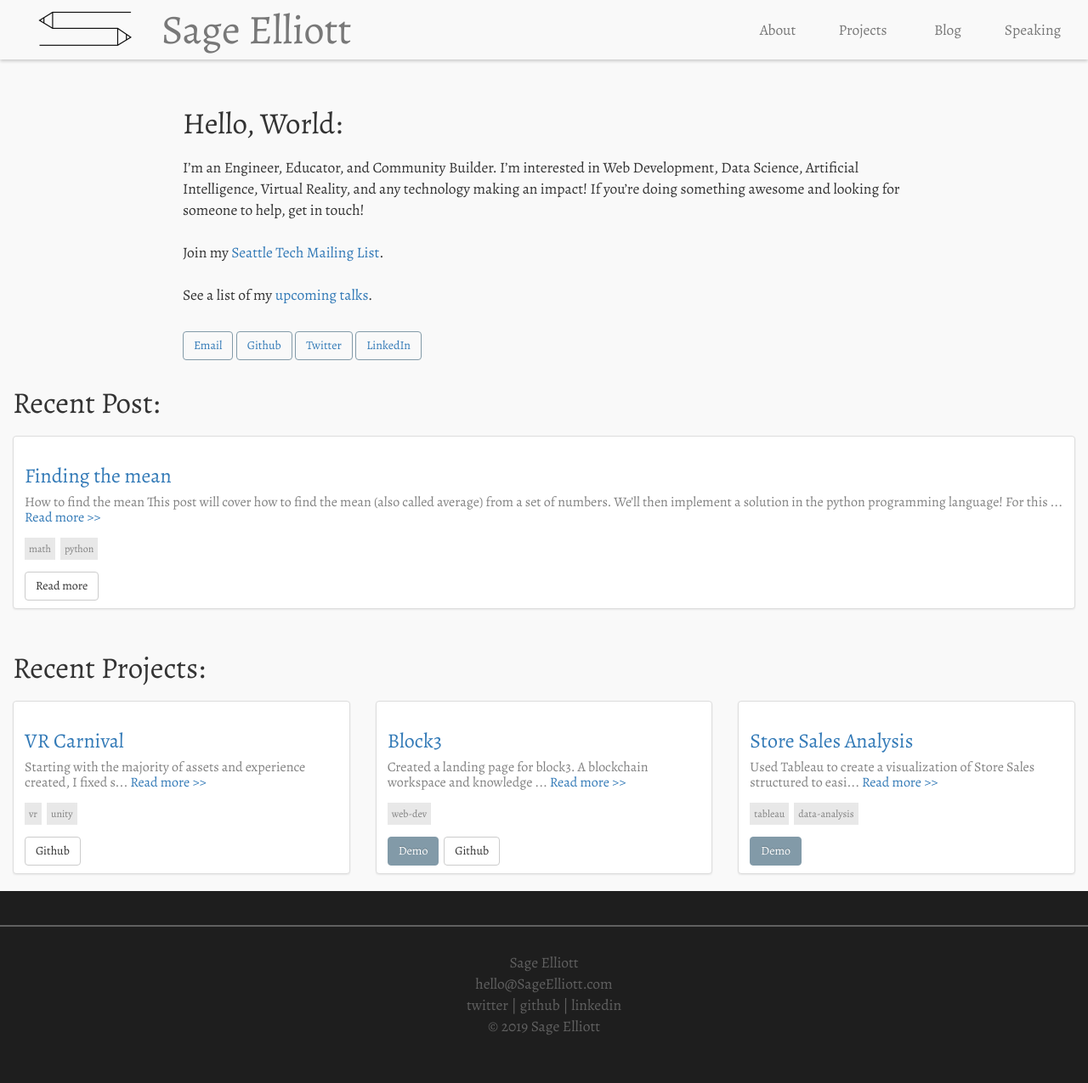
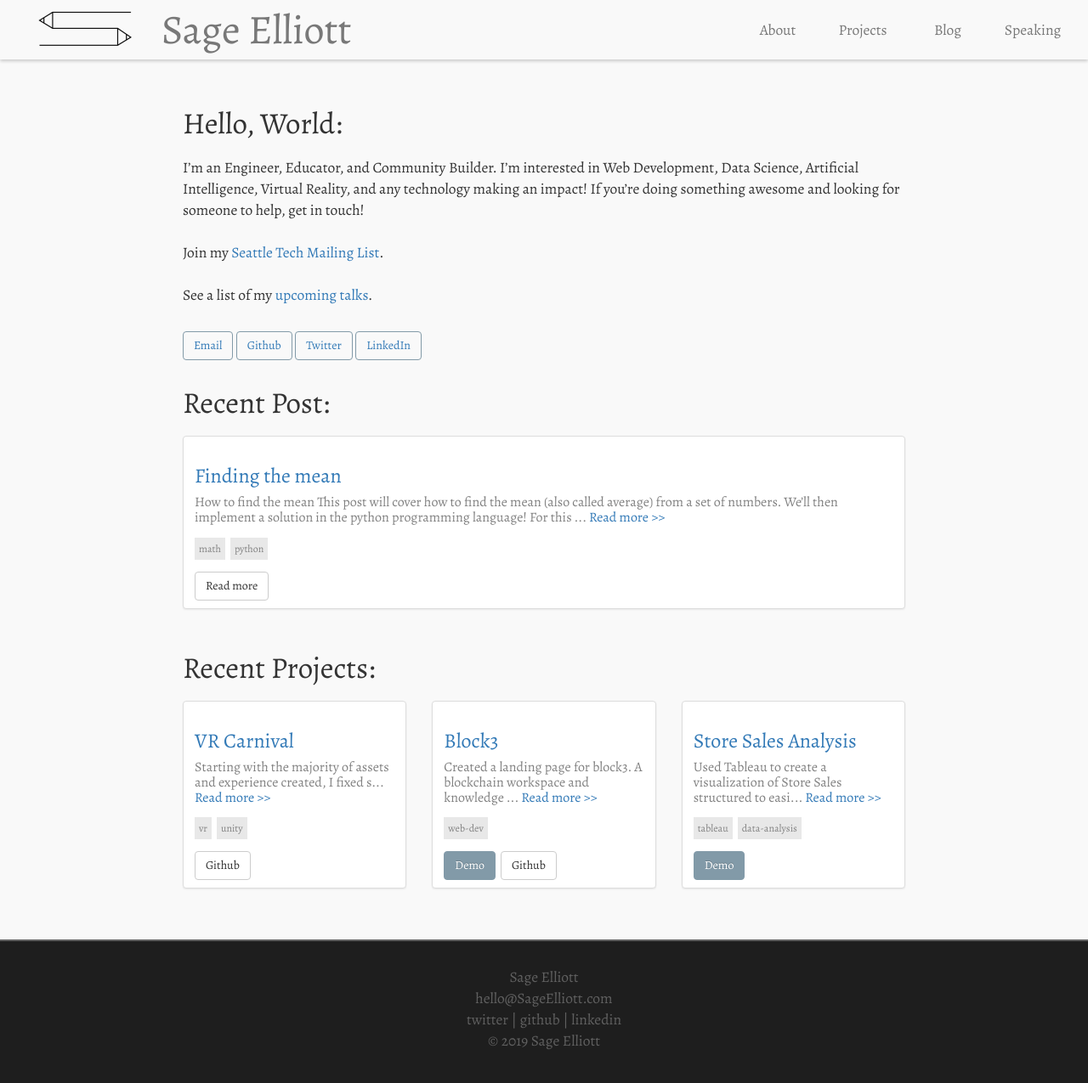
Before and after one commit to sagecodes/sage-blog, a Jekyll site: the page built from index.html, in a window 1280 px wide. Shown: the top 1275 px of the page at 85% size. Built offline with Jekyll 4.4.1, drawn with Linux system fonts in a browser that asks for light colours; nearby versions of some CDN libraries; some web fonts are replaced.

Commit message:
fix container

```diff
--- a/index.html
+++ b/index.html
@@ -2,12 +2,12 @@
 layout: default
 ---
 
-<!-- <div class="home" id="top"> -->
-    <div class="header-space"></div>
+<div class="home" id="top">
+
   <section id="about">
               <div class="row">
                   <div class="col-md-12">
-
+                      <div class="header-space"></div>
                       <!-- <p class="intro"> -->
                           <!-- <span class="dropcap">H</span>ello world!  -->
                           <h1>Hello, World:</h1>
```
